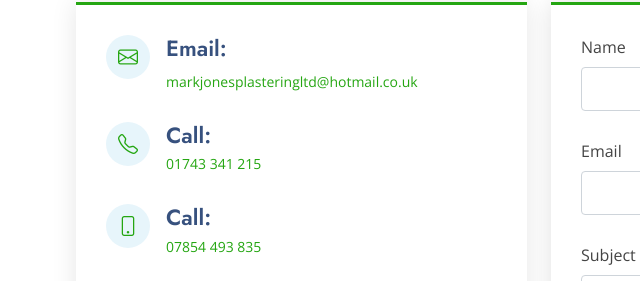
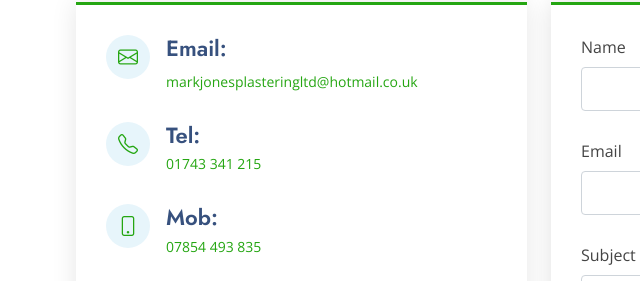
Before and after one commit to tomking1983/mark-jones-plastering, a plain HTML site: page portfolio-details.html in a window 1280 px wide. Shown: the part 1639-1920 px from the top of the page, 6-646 px from the left. Drawn offline with nearby package versions, Linux system fonts and the light colour scheme; grey boxes are pictures that could not be loaded.

Commit message:
changing 2x calls in contact to tel and mob

```diff
--- a/portfolio-details.html
+++ b/portfolio-details.html
@@ -171,13 +171,13 @@
 
               <div class="phone">
                 <i class="bi bi-telephone"></i>
-                <h4>Call:</h4>
+                <h4>Tel:</h4>
                 <p><a href="tel:01743341215">01743 341 215</a></p>
               </div>
 
               <div class="phone">
                 <i class="bi bi-phone"></i>
-                <h4>Call:</h4>
+                <h4>Mob:</h4>
                 <p><a href="tel:07854493835">07854 493 835</a></p>
               </div>
 
```
Also changed, not shown: index.html (+2 -2 lines).
